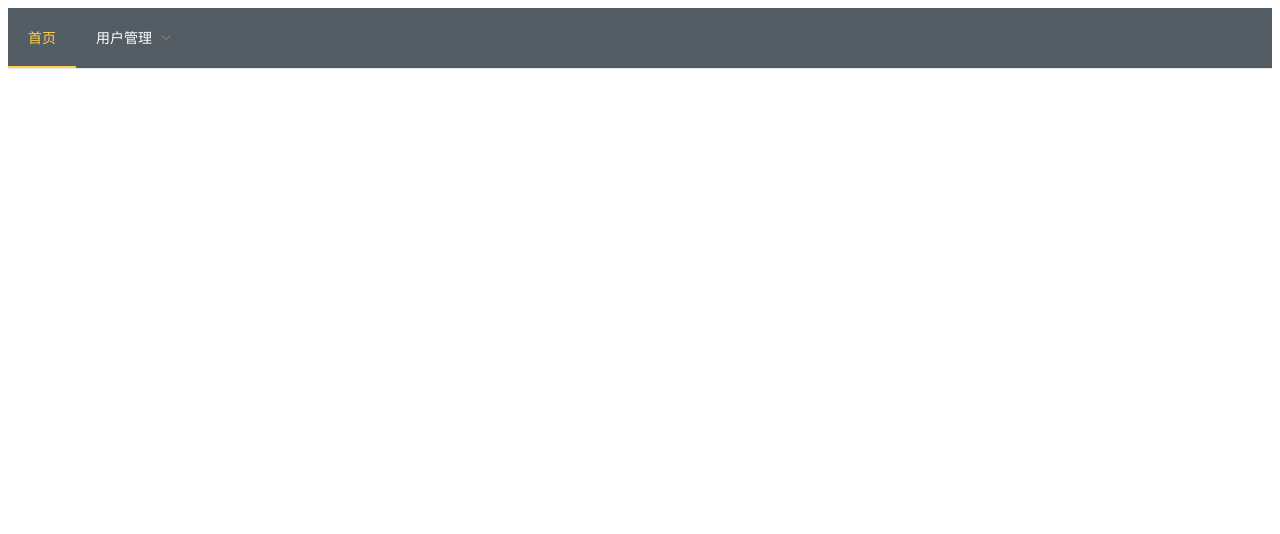
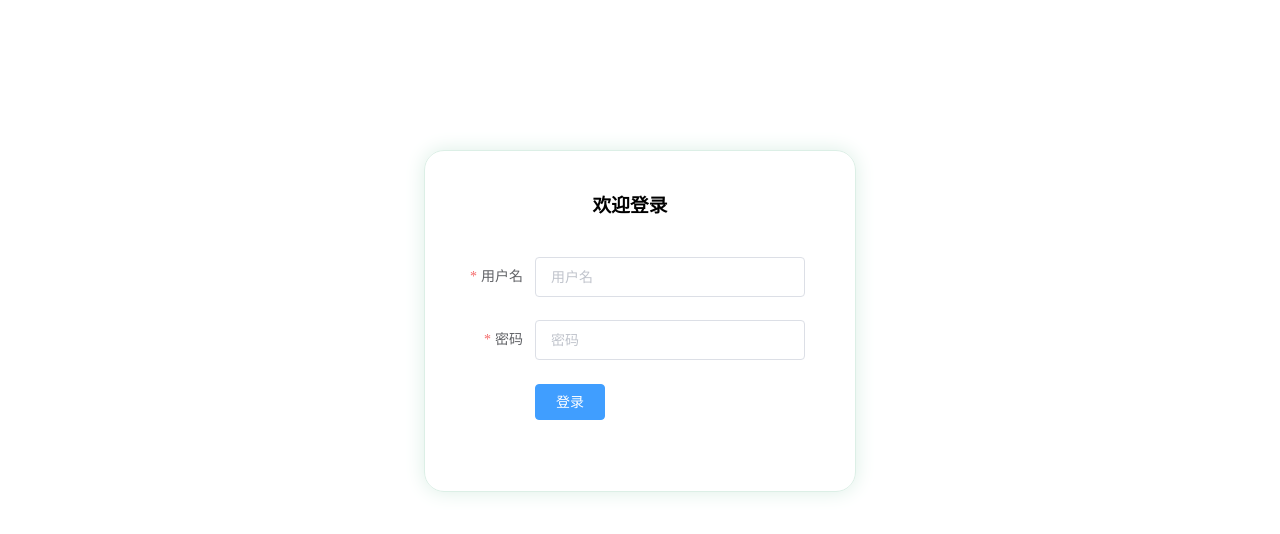
Before and after one commit to kevin-hao/ops, a Vue app in the folder frontend/: page /login in a window 1280 px wide. Shown: the top 534 px of the page. Built offline with nearby package versions, Linux system fonts and the light colour scheme.

Commit message:
add login

```diff
--- a/frontend/package.json
+++ b/frontend/package.json
@@ -11,16 +11,17 @@
     "core-js": "^3.6.5",
     "element-ui": "^2.15.1",
     "vue": "^2.6.11",
-    "vue-router": "^3.2.0"
+    "vue-router": "^3.2.0",
+    "vuex": "^3.4.0"
   },
   "devDependencies": {
     "@vue/cli-plugin-babel": "~4.5.0",
     "@vue/cli-plugin-eslint": "~4.5.0",
     "@vue/cli-plugin-router": "~4.5.0",
+    "@vue/cli-plugin-vuex": "~4.5.0",
     "@vue/cli-service": "~4.5.0",
     "@vue/eslint-config-standard": "^5.1.2",
     "babel-eslint": "^10.1.0",
-    "babel-plugin-component": "^1.1.1",
     "eslint": "^6.7.2",
     "eslint-plugin-import": "^2.20.2",
     "eslint-plugin-node": "^11.1.0",
--- a/frontend/src/App.vue
+++ b/frontend/src/App.vue
@@ -1,29 +1,13 @@
 <template>
   <div id="app">
+
 
     <router-view/>
   </div>
 </template>
 
 <style>
-#app {
-  font-family: Avenir, Helvetica, Arial, sans-serif;
-  -webkit-font-smoothing: antialiased;
-  -moz-osx-font-smoothing: grayscale;
-  text-align: center;
-  color: #2c3e50;
-}
 
-#nav {
-  padding: 30px;
-}
 
-#nav a {
-  font-weight: bold;
-  color: #2c3e50;
-}
 
-#nav a.router-link-exact-active {
-  color: #42b983;
-}
 </style>
--- a/frontend/src/components/HelloWorld.vue
+++ b/frontend/src/components/HelloWorld.vue
@@ -10,6 +10,7 @@
     <ul>
       <li><a href="https://github.com/vuejs/vue-cli/tree/dev/packages/%40vue/cli-plugin-babel" target="_blank" rel="noopener">babel</a></li>
       <li><a href="https://github.com/vuejs/vue-cli/tree/dev/packages/%40vue/cli-plugin-router" target="_blank" rel="noopener">router</a></li>
+      <li><a href="https://github.com/vuejs/vue-cli/tree/dev/packages/%40vue/cli-plugin-vuex" target="_blank" rel="noopener">vuex</a></li>
       <li><a href="https://github.com/vuejs/vue-cli/tree/dev/packages/%40vue/cli-plugin-eslint" target="_blank" rel="noopener">eslint</a></li>
     </ul>
     <h3>Essential Links</h3>
--- a/frontend/src/main.js
+++ b/frontend/src/main.js
@@ -1,15 +1,16 @@
 import Vue from 'vue'
+import ElementUI from 'element-ui';
+import 'element-ui/lib/theme-chalk/index.css';
 import App from './App.vue'
 import router from './router'
-import ElementUI from 'element-ui';
-import 'element-ui/lib/theme-chalk/index.css';
+import store from './store'
 
+
+Vue.config.productionTip = false
 Vue.use(ElementUI);
 
-Vue.config.productionTip = false
-
 new Vue({
-  el:"#app",
   router,
+  store,
   render: h => h(App)
 }).$mount('#app')
--- a/frontend/src/pages/layout.vue
+++ /dev/null
@@ -1,40 +0,0 @@
-<template>
-    <el-container>
-        <el-header>
-            <el-menu :default-active="activeIndex2" class="el-menu-demo" mode="horizontal" @select="handleSelect" background-color="#545c64" text-color="#fff" active-text-color="#ffd04b">
-                <el-menu-item index="1">首页</el-menu-item>
-                <el-submenu index="2">
-                    <template slot="title">用户管理</template>
-                    <el-menu-item index="2-1">用户列表</el-menu-item>
-                </el-submenu>
-            </el-menu>
-        </el-header>
-        <el-container>
-            <el-main></el-main>
-        </el-container>
-    </el-container>
-</template>
-
-
-<script>
-  export default {
-    data() {
-      return {
-        activeIndex: '1',
-        activeIndex2: '1'
-      };
-    },
-    methods: {
-      handleSelect(key, keyPath) {
-        console.log(key, keyPath);
-      }
-    }
-  }
-</script>
-
-<style scoped>
-.el-header{
-  padding: 0;
-  z-index: 1000;
-}
-</style>
--- a/frontend/src/router/index.js
+++ b/frontend/src/router/index.js
@@ -1,39 +1,22 @@
 import Vue from 'vue'
 import VueRouter from 'vue-router'
-import Layout from '@/pages/layout'
-// import Home from '../views/Home.vue'
+import Login from '@/views/Login'
 
 Vue.use(VueRouter)
 
-export default new VueRouter({
-  routes: [
-    {
-      path: '/',
-      name: 'Layout',
-      component: Layout
-    }
-  ]
+const routes = [
+  {
+    path: '/login',
+    name: 'Login',
+    component: Login
+  },
+
+]
+
+const router = new VueRouter({
+  mode: 'history',
+  base: process.env.BASE_URL,
+  routes
 })
-// const routes = [
-//   {
-//     path: '/',
-//     name: 'Home',
-//     component: Home
-//   },
-//   {
-//     path: '/about',
-//     name: 'About',
-//     // route level code-splitting
-//     // this generates a separate chunk (about.[hash].js) for this route
-//     // which is lazy-loaded when the route is visited.
-//     component: () => import(/* webpackChunkName: "about" */ '../views/About.vue')
-//   }
-// ]
 
-// const router = new VueRouter({
-//   mode: 'history',
-//   base: process.env.BASE_URL,
-//   routes
-// })
-
-// export default router
+export default router
--- /dev/null
+++ b/frontend/src/store/index.js
@@ -0,0 +1,15 @@
+import Vue from 'vue'
+import Vuex from 'vuex'
+
+Vue.use(Vuex)
+
+export default new Vuex.Store({
+  state: {
+  },
+  mutations: {
+  },
+  actions: {
+  },
+  modules: {
+  }
+})
--- /dev/null
+++ b/frontend/src/views/Login.vue
@@ -0,0 +1,68 @@
+<template>
+    <div class="login-box">
+        <el-form ref="form" :rules="rules" :model="form" label-width="80px">
+            <h3 class="login-title">欢迎登录</h3>
+            <el-form-item label="用户名" prop="name">
+                <el-input v-model="form.name" placeholder="用户名"></el-input>
+            </el-form-item>
+            <el-form-item label="密码" prop="password">
+                <el-input type="password" v-model="form.password" placeholder="密码"></el-input>
+            </el-form-item>
+            <el-form-item>
+                <el-button size="medium" type="primary" @click="onSubmit('form')">登录</el-button>
+            </el-form-item>
+        </el-form>
+    </div>
+</template>
+
+<script>
+  export default {
+    data() {
+      return {
+        form: {
+          name: '',
+          password: ''
+        },
+        rules:{
+          name:[
+            {
+              required: true, message: '请输用户名', trigger: 'blur' },
+              { min: 6, max: 18, message: '长度在 6 到 18 个字符', trigger: 'blur' }
+          ],
+          password: [
+              { required: true, message: '请输入密码', trigger: 'change' },
+              { min: 8, max: 18, message: '长度在 8 到 18 个字符', trigger: 'blur' }
+           ]
+        }
+      }
+    },
+    methods: {
+        onSubmit(formName){
+          this.$refs[formName].validate((valid) => {
+                    if (valid) {
+                      this.$message.error('用户名或密码错误');
+                    } else {
+                      this.$message.error('用户名或密码错误');
+                      return false;
+                    }
+                  });
+        }
+    }
+  }
+</script>
+
+<style scoped>
+    .login-box{
+        width: 350px;
+        height: 300px;
+        border: 1px solid #DCEFE6;
+        margin: 150px auto;
+        padding: 20px 50px 20px 30px;
+        border-radius: 20px;
+        box-shadow: 0px 0px 20px #DCEFE6;
+    }
+    .login-title {
+        text-align: center;
+        margin-bottom: 40px;
+    }
+</style>
```
Also changed, not shown: 1 other file (tests, documents, lock files or other folders).
